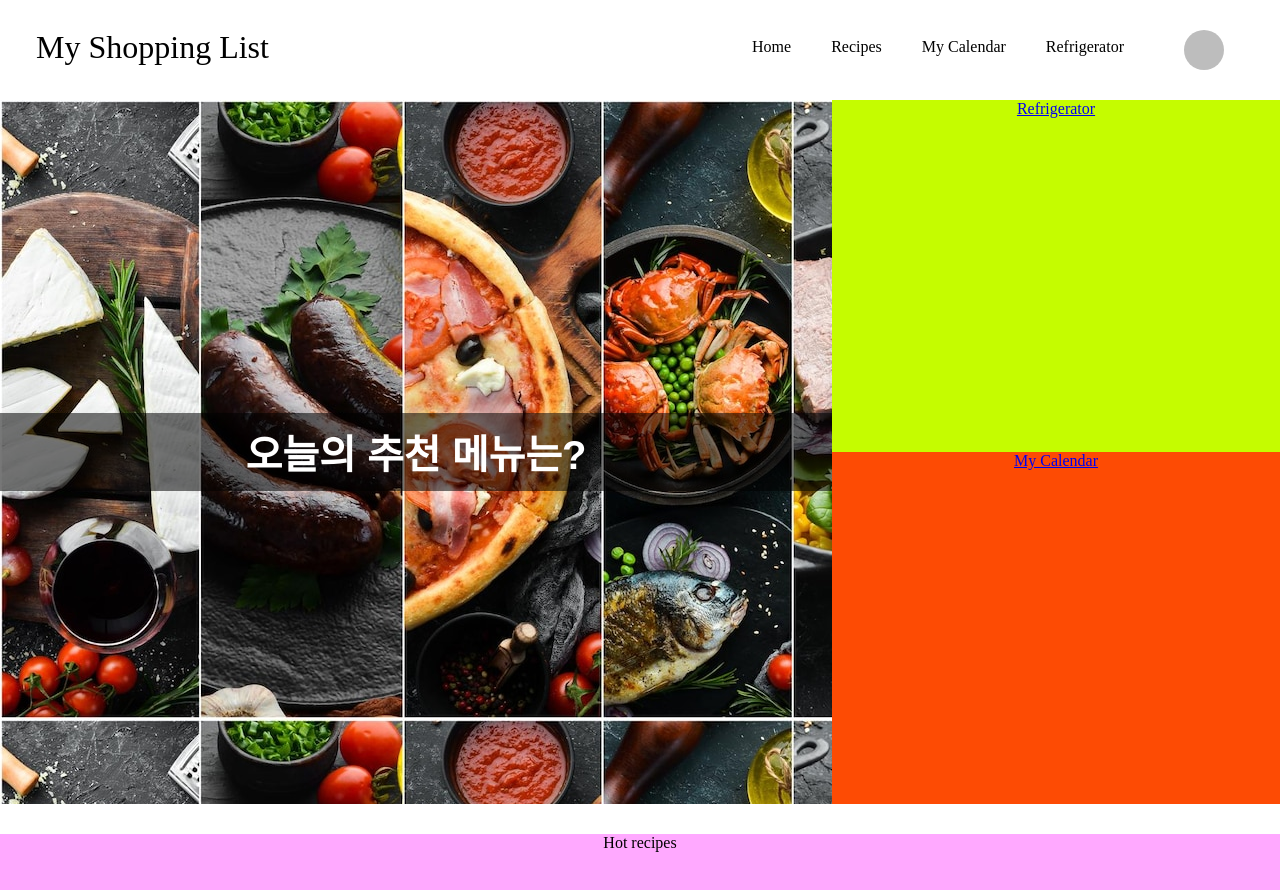
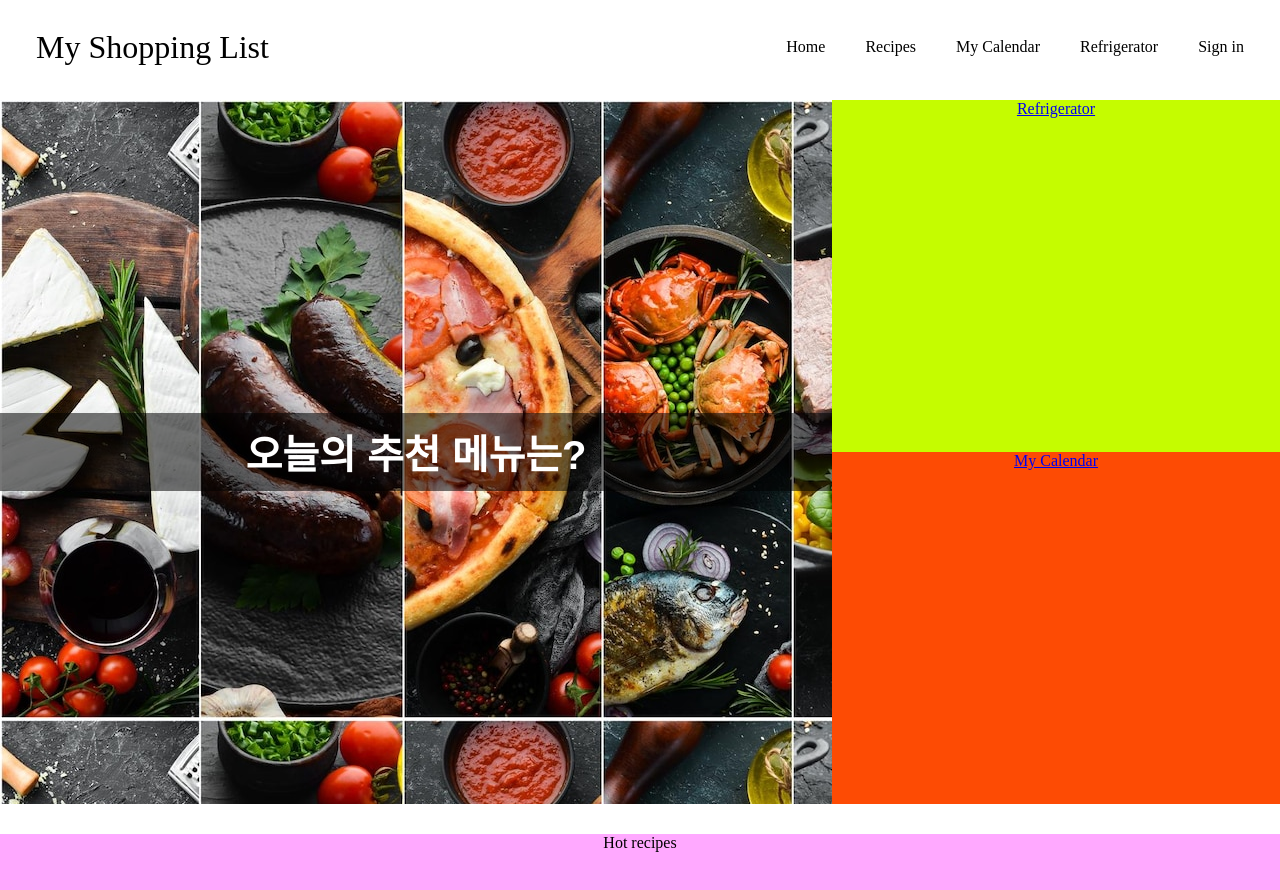
Before and after one commit to maplbop135/myShoppingList, a React (Create React App) app in the folder client/: page / in a window 1280 px wide. Shown: the top 890 px of the page. Built offline with nearby package versions, Linux system fonts and the light colour scheme; no server answers.

Commit message:
change user status

```diff
--- a/client/src/components/Navbar.tsx
+++ b/client/src/components/Navbar.tsx
@@ -36,7 +36,7 @@ export default function Navbar() {
                 <li>
                     <a href="/refrigerator">Refrigerator</a>
                 </li>
-                {user? (<Toolbar>
+                {user.result.name!=""? (<Toolbar>
                             <Avatar className="purple" onClick={toggleMenu} alt={user.result.name} src={user.result.imageUrl}>{user.result.name.charAt(0)}</Avatar>
                             <div className="sub-menu-wrap" id="subMenu">
                                 <div className="sub-menu">
```
Also changed, not shown: client/config-overrides.js (renamed from client/config-overrides.tsx).
